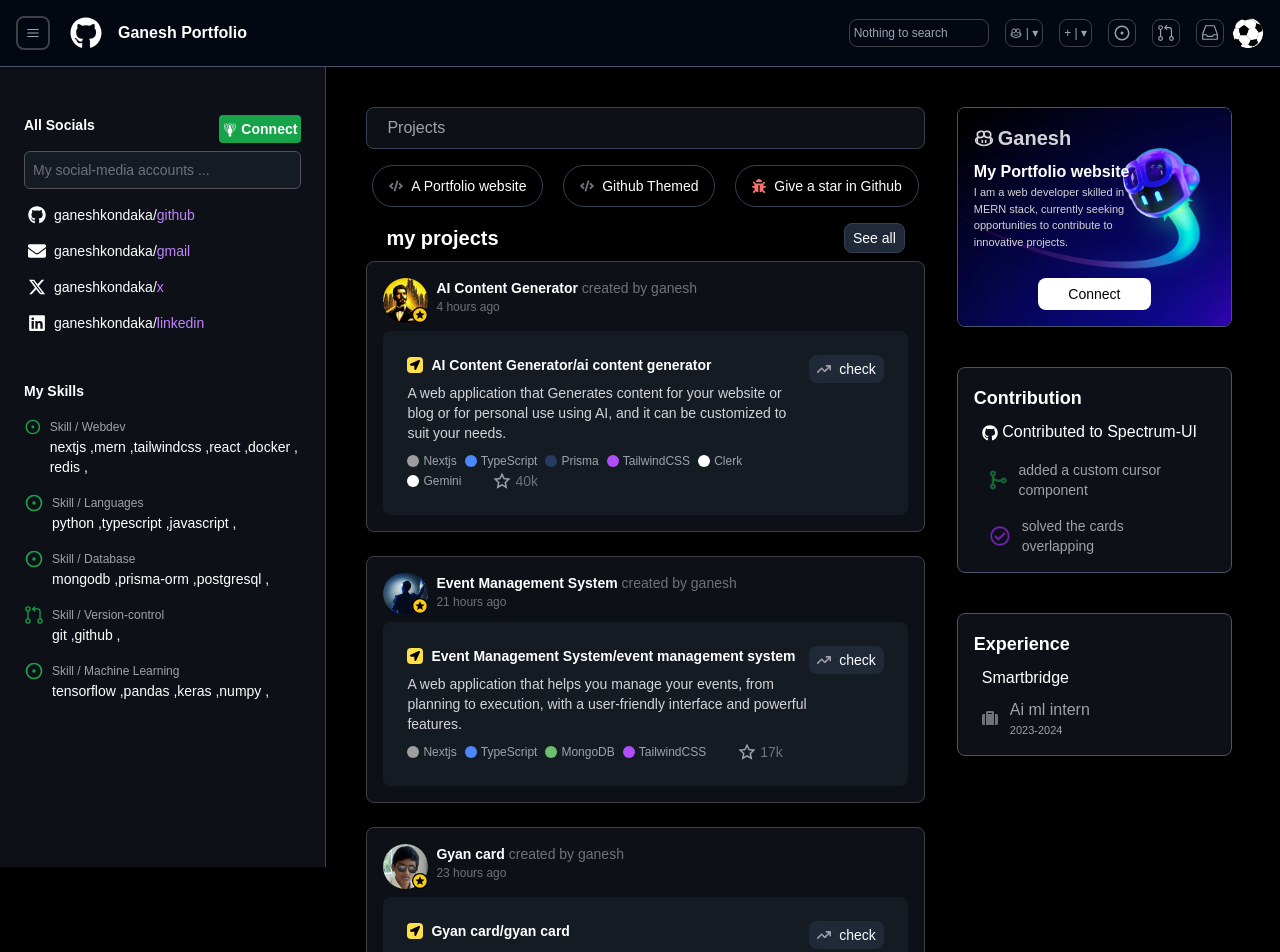
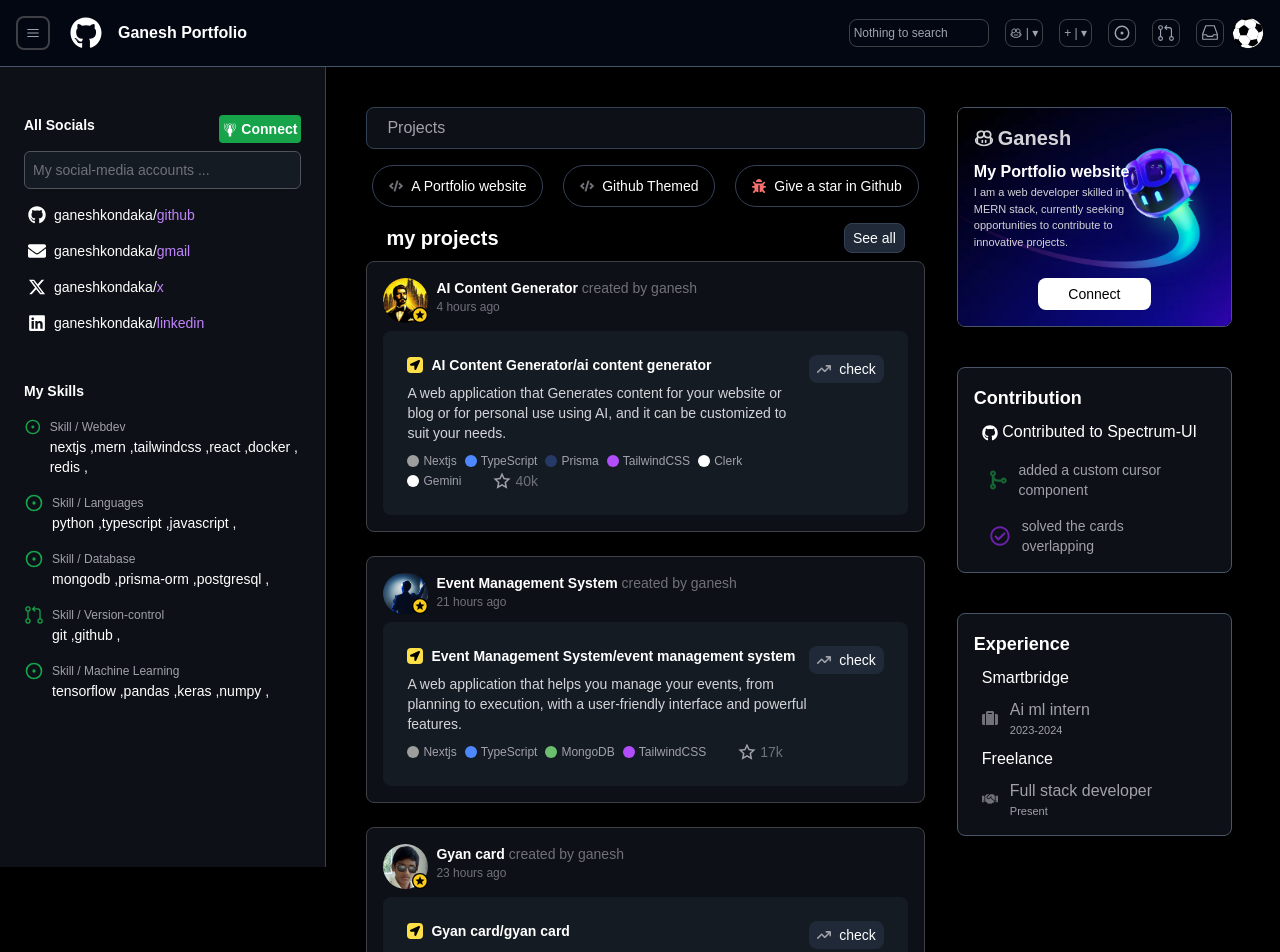
Before and after one commit to ganeshkondaka/portfolio_GH, a Next.js app: page / in a window 1280 px wide. Shown: the top 952 px of the page. Built offline with nearby package versions, Linux system fonts and the light colour scheme.

Commit message:
added freelance in exp

```diff
--- a/app/components/sections/Right_second.tsx
+++ b/app/components/sections/Right_second.tsx
@@ -1,7 +1,7 @@
 import Image from 'next/image'
 import Link from 'next/link'
 import React from 'react'
-import { FaGithub, FaRegCheckCircle, FaSuitcase } from 'react-icons/fa'
+import { FaGithub, FaHandshake, FaRegCheckCircle, FaSuitcase } from 'react-icons/fa'
 import { FaCodeMerge } from 'react-icons/fa6'
 import { TbBrandGithubCopilot } from 'react-icons/tb'
 
@@ -45,7 +45,7 @@
 
       <div className='mt-10  p-4 border border-slate-600 rounded-lg bg-[#0D1117]'>
         <p className='text-lg font-bold'>Contribution</p>
-        <p className='p-2 text-md'><FaGithub className='inline'/> Contributed to Spectrum-UI </p>
+        <p className='p-2 text-md'><FaGithub className='inline' /> Contributed to Spectrum-UI </p>
         <div className='flex items-center px-4 gap-3 mt-2'>
           <FaCodeMerge className='text-green-800 text-xl ' />
           <div className='flex flex-col text-zinc-400 text-sm hover:underline'>
@@ -53,7 +53,7 @@
           </div>
         </div>
         <div className='flex items-center px-4 gap-3 mt-4'>
-          <FaRegCheckCircle  className='text-purple-800 text-xl ' />
+          <FaRegCheckCircle className='text-purple-800 text-xl ' />
           <div className='flex flex-col text-zinc-400 text-sm hover:underline'>
             <Link href="https://github.com/arihantcodes/spectrum-ui/issues/38#event-15721056448">solved the cards overlapping</Link>
           </div>
@@ -70,6 +70,14 @@
             <p className='text-[11px]'>2023-2024</p>
           </div>
         </div>
+        <p className='p-2'>Freelance</p>
+        <div className='flex items-center px-2 gap-3'>
+          <FaHandshake className='text-md text-zinc-500' />
+          <div className='flex flex-col text-zinc-400'>
+            <p >Full stack developer</p>
+            <p className='text-[11px]'>Present</p>
+          </div>
+        </div>
       </div>
     </div>
   )
```
